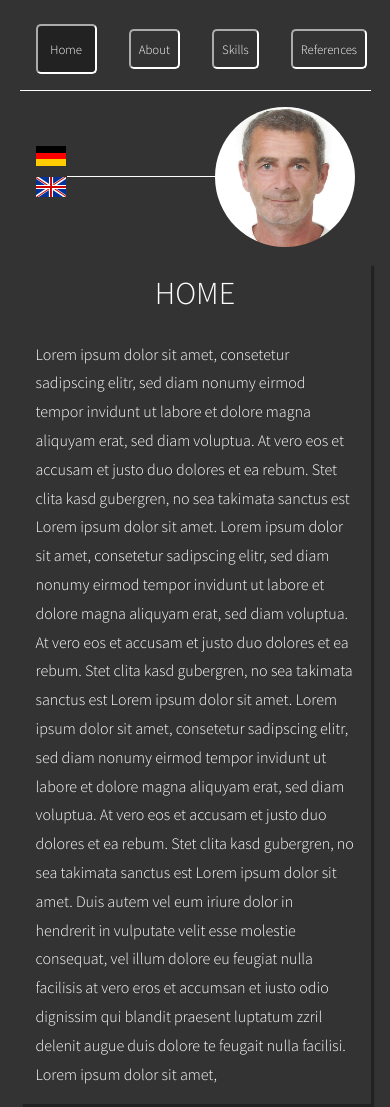
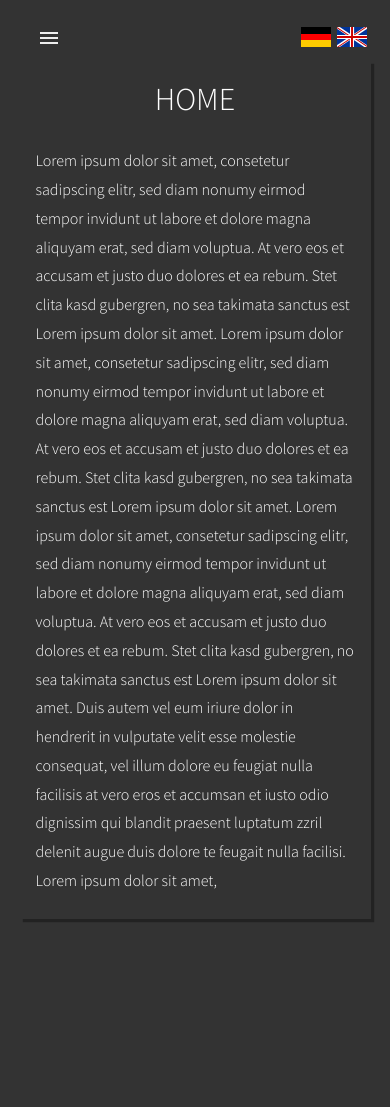
Before and after one commit to tilorabs/Portfolio, a plain HTML site: page index.html in a window 390 px wide. After the commit the page ends 927 px from the top, so only its background shows below. Drawn offline with Linux system fonts and the light colour scheme.

Commit message:
update responsive

```diff
--- a/css/layout.css
+++ b/css/layout.css
@@ -66,7 +66,7 @@ html {font-family: Source Sans Pro,sans-serif; font-size: 14pt; font-weight: 300
 body {background: #333; margin: 1em;}
 a {color: #fff;}
 
-/* #wrapper = flexcontainer: column for header, main, nav */
+/* #wrapper = flexcontainer: column for header, #content */
 /* 90vh = 90% viewport height, 90vw = 90% viewport width */
 #wrapper {margin: 0 auto; width: 90vw; max-width: 1200px;
     display: flex;
@@ -76,35 +76,60 @@ a {color: #fff;}
 }
 
 /* header = flexcontainer: row for 3 divs */
-header {display: flex; flex-flow: row nowrap; justify-content: space-between; align-items: center; padding: 1rem;}
+header {display: flex; flex-flow: row nowrap; justify-content: space-between; align-items: center; padding: 1rem 0;}
 
 /* header #lang = flexcontainer: row for 2 img */
-header #lang {flex-grow: 0; display: flex; flex-flow: row nowrap; justify-content: center; align-items: center;}
-header #lang a {margin-right: 0.1rem;}
+header #lang {flex: 0 1 auto; display: flex; flex-flow: row nowrap; justify-content: center; align-items: center; line-height: 0;}
+header #lang a img {padding: 0.2rem;}
 header #sep {flex-grow: 1; height:1px; background-color: #fff;}
 header #logo {flex-grow: 0; background-image: url(../assets/img/passbild.jpg); background-repeat: no-repeat; background-position: center center;
     background-size: cover; width: 140px; height: 140px; border-radius: 75px;}
 
-main {padding: 1em; box-shadow: 3px 3px 1px #222;}
+/* flexes nav + main in a row */
+#content {display: flex; flex-flow: row nowrap; justify-content: space-between; align-items: flex-start; gap: 2rem;}
+
+main {flex: 6; padding: 1em; box-shadow: 3px 3px 1px #222;}
 main article h3 {text-transform: uppercase; font-size: 2rem; font-weight: 300; font-stretch: expanded; margin-bottom: 2rem; text-align: center;}
 
 /* nav ul = flexcontainer: row for li elements */
-nav {margin-top: 1rem;}
-nav ul {display: flex; flex-flow: row nowrap; justify-content: center; align-items: center; list-style: none;}
-nav ul li {margin: 1rem; border: 2px inset #fff; border-radius: 5px; padding: 0.2rem 0.5rem;}
-nav ul li:hover {background-color: #fff;}
-nav ul li:hover a {color: #222;}
+nav {flex: 1;}
+nav ul {display: flex; flex-flow: column nowrap; justify-content: space-around; list-style: none;}
+nav ul li {margin: 0.5rem 0; border: 2px inset #fff; border-radius: 5px; padding: 0.1rem 0.5rem;}
+nav ul li:hover {background-color: #555;}
+nav ul li:hover a { text-shadow: 2px 2px #333;}
 nav ul li a {font-size: 0.8rem; text-decoration: none;}
-nav ul li.active {padding: 0.5rem 0.8rem; background-color: #222;}
+nav ul li.active {background-color: #222;}
 nav ul li.active a {color: #fff;}
 
+/* Hamburger menu */
+/* Placeholder */
+nav .menu-icon {cursor: pointer; display: none; padding: 10px 20px; position: relative; user-select: none;}
+/* One Hamburger line */
+nav .menu-icon .navicon { background: #eee; display: block; height: 2px; position: relative; transition: background .2s ease-out; width: 18px;}
+/* Two other Hamburger lines */
+nav .menu-icon .navicon:before, nav .menu-icon .navicon:after {background: #eee; content: ''; display: block; height: 100%; position: absolute;
+    transition: all .2s ease-out;  width: 100%;}
+nav .menu-icon .navicon:before {top: 5px;}
+nav .menu-icon .navicon:after {top: -5px;}
+/* menu btn is invisible checkbox for checking */
+nav .menu-btn {display: none;}
+nav .menu-btn:checked ~ ul {display: block;}
+/* if checked the lines become a half cross */
+nav .menu-btn:checked ~ .menu-icon .navicon {background: transparent;}
+nav .menu-btn:checked ~ .menu-icon .navicon:before {transform: rotate(-45deg);}
+nav .menu-btn:checked ~ .menu-icon .navicon:after {transform: rotate(45deg);}
+/* now 2 half crosses */
+nav .menu-btn:checked ~ .menu-icon:not(.steps) .navicon:before, nav .menu-btn:checked ~ .menu-icon:not(.steps) .navicon:after {top: 0;}
+
 @media screen and (max-width: 680px) {
-	html {font-size: 12pt;}
+    html {font-size: 12pt;}
 	body {margin:0.5rem;}
-	nav {order: 1; margin-top: 0; border-bottom: 1px solid #fff;}
-    nav ul {justify-content: space-evenly;}
-	header {order: 2;}
-    header #lang {flex-flow: column nowrap;}
-    header #lang img {margin-bottom: 0.1rem;}
-    main {order: 3;}
+    header {flex-flow: column nowrap; align-items: flex-end;}
+    header #logo {display: none; }
+    #content {flex-flow: column nowrap; gap: 0.2rem; margin-top: -2.5rem;}
+    main article {width: 100%; margin: 0.5rem 0;}
+    nav {width: 100%;}
+    nav ul {display: none;}
+    nav ul li {border: 1px solid #fff; border-radius: 3px; padding: 0.2rem 1.5rem; display: block;}
+    nav .menu-icon {display: inline-block;}
 }
--- a/index.html
+++ b/index.html
@@ -20,8 +20,19 @@
             <div id="sep"></div>
             <div id="logo"></div>
         </header>
+        <div id="content">
+            <nav>
+                <input class="menu-btn" type="checkbox" id="menu-btn" />
+                <label class="menu-icon" for="menu-btn"><span class="navicon"></span></label>
+                <ul>
+                    <li class="active"><a href="#">Home</a></li>
+                    <li><a href="#">About</a></li>
+                    <li><a href="#">Skills</a></li>
+                    <li><a href="#">References</a></li>
+                </ul>
+            </nav>
             <main>
-            <article id="content">
+                <article>
                     <h3>Home</h3>
                     <p>Lorem ipsum dolor sit amet, consetetur sadipscing elitr, sed diam nonumy eirmod tempor invidunt ut labore et dolore magna aliquyam erat,
                         sed diam voluptua. At vero eos et accusam et justo duo dolores et ea rebum. Stet clita kasd gubergren, no sea takimata sanctus est
@@ -35,14 +46,7 @@
                         Lorem ipsum dolor sit amet,</p>
                 </article>
             </main>
-        <nav>
-            <ul>
-                <li class="active"><a href="#">Home</a></li>
-                <li><a href="#">About</a></li>
-                <li><a href="#">Skills</a></li>
-                <li><a href="#">References</a></li>
-            </ul>
-        </nav>
+        </div>
     </div>
 </body>
 </html>
```
Lines whose indentation alone changed are shown as unchanged.
